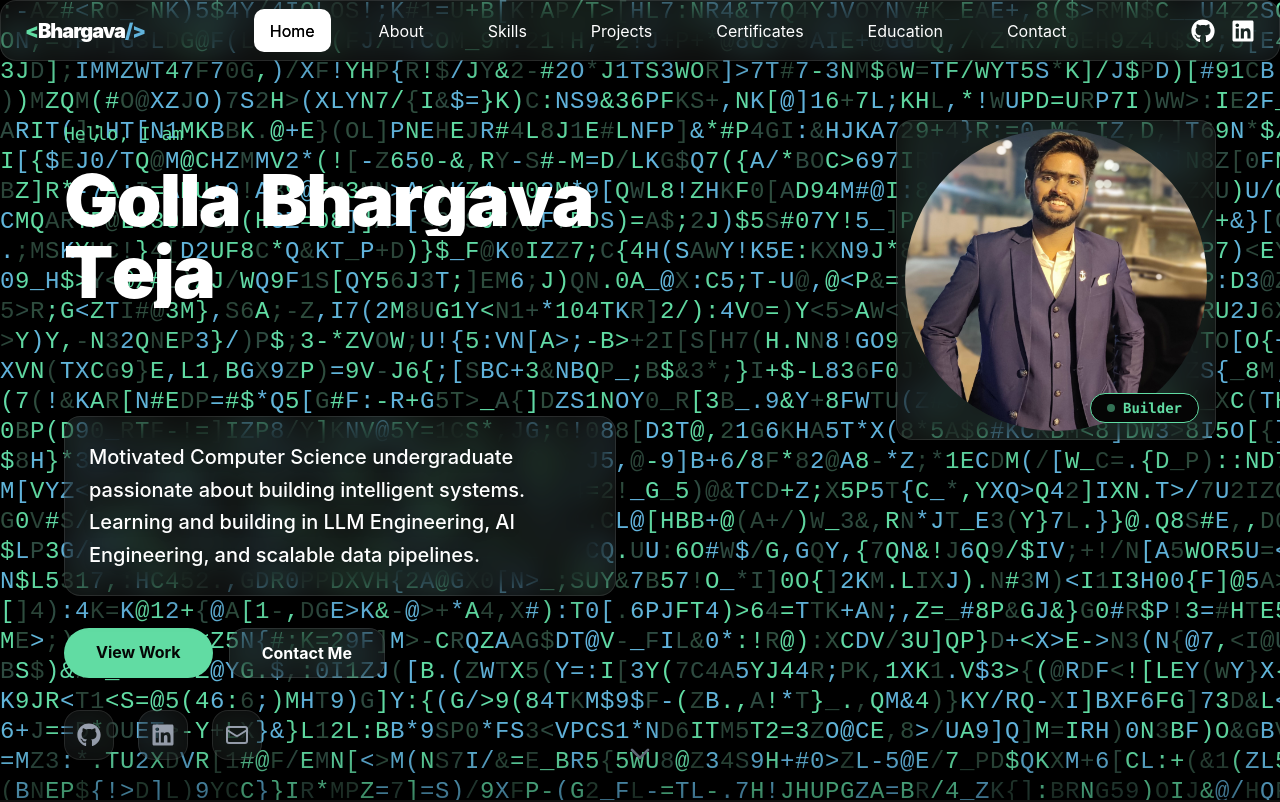
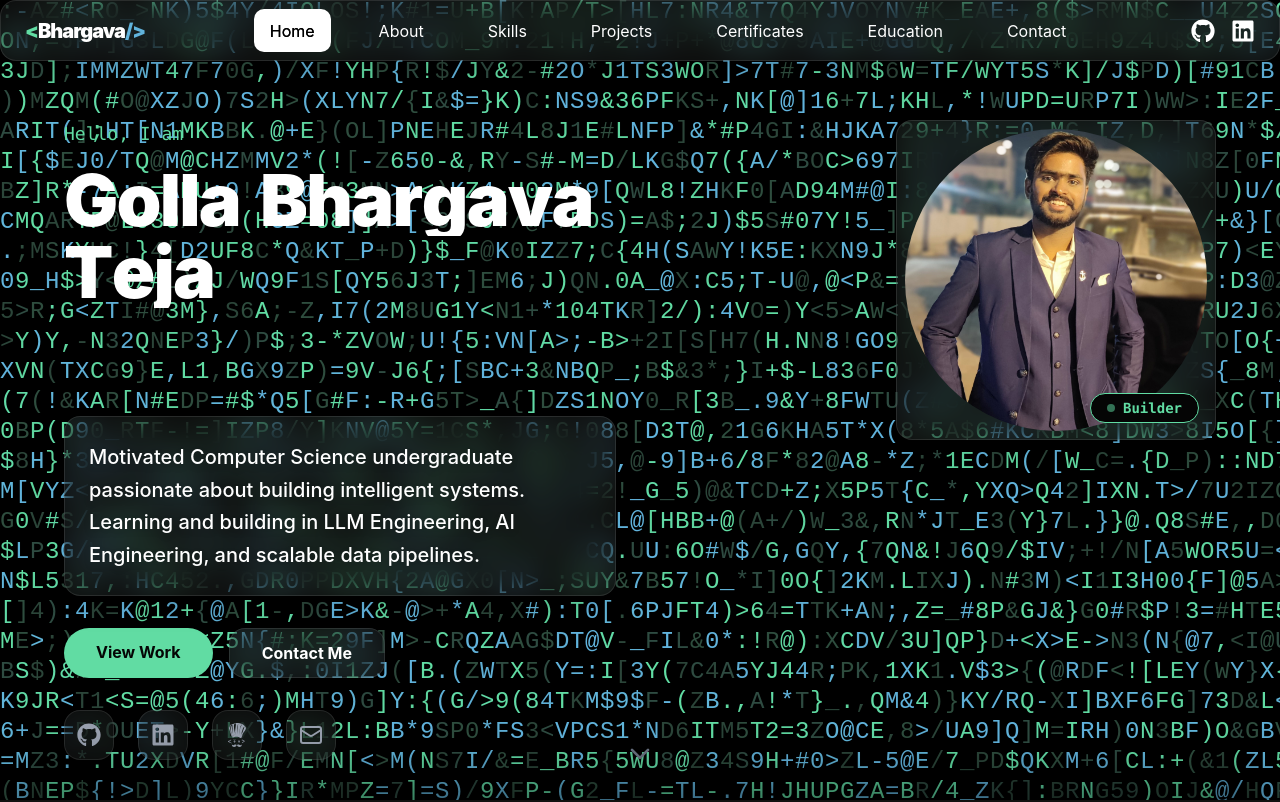
Before and after one commit to bhargavatejagolla/my-portfolio-backend, a React (Vite) app: page / in a window 1280 px wide. Shown: the top 802 px of the page. Built offline with nearby package versions, Linux system fonts and the light colour scheme; a web font is replaced by a local one.

Commit message:
Feat: Add CodeChef profile link

```diff
--- a/src/components/Contact.jsx
+++ b/src/components/Contact.jsx
@@ -1,6 +1,7 @@
 import React, { useRef } from 'react';
 import { Mail, MapPin, Phone, Send } from 'lucide-react';
 import { FaGithub, FaLinkedin } from 'react-icons/fa';
+import { SiCodechef } from 'react-icons/si';
 import ElectricBorder from './ElectricBorder';
 import TextPressure from './TextPressure';
 import FallingText from './FallingText';
@@ -134,6 +135,9 @@ export default function Contact() {
             <a href="https://linkedin.com/in/golla-bhargava-teja" target="_blank" rel="noreferrer" className="p-4 glass-panel hover:bg-secondary/20 hover:text-secondary transition-all hover:-translate-y-1 border border-white/5 hover:border-secondary/50">
               <FaLinkedin size={24} />
             </a>
+            <a href="https://www.codechef.com/users/bhargavatejago" target="_blank" rel="noreferrer" className="p-4 glass-panel hover:bg-[#8B5CF6]/20 hover:text-[#8B5CF6] transition-all hover:-translate-y-1 border border-white/5 hover:border-[#8B5CF6]/50">
+              <SiCodechef size={24} />
+            </a>
           </div>
         </div>
 
--- a/src/components/Hero.jsx
+++ b/src/components/Hero.jsx
@@ -2,6 +2,7 @@ import React from 'react';
 import { motion } from 'framer-motion';
 import { ChevronDown, Mail } from 'lucide-react';
 import { FaGithub, FaLinkedin } from 'react-icons/fa';
+import { SiCodechef } from 'react-icons/si';
 import Shuffle from './Shuffle';
 import { TypeAnimation } from 'react-type-animation';
 import ElectricBorder from './ElectricBorder';
@@ -109,6 +110,7 @@ export default function Hero() {
           <div className="flex flex-wrap gap-4 lg:gap-6 text-gray-400">
             <a href="https://github.com/bhargavatejagolla" target="_blank" rel="noreferrer" className="hover:text-primary transition-colors p-3 glass-panel rounded-full flex items-center justify-center"><FaGithub size={24} /></a>
             <a href="https://linkedin.com/in/golla-bhargava-teja" target="_blank" rel="noreferrer" className="hover:text-primary transition-colors p-3 glass-panel rounded-full flex items-center justify-center"><FaLinkedin size={24} /></a>
+            <a href="https://www.codechef.com/users/bhargavatejago" target="_blank" rel="noreferrer" className="hover:text-primary transition-colors p-3 glass-panel rounded-full flex items-center justify-center"><SiCodechef size={24} /></a>
             <a href="mailto:bhargavatejagolla@gmail.com" className="hover:text-primary transition-colors p-3 glass-panel rounded-full flex items-center justify-center"><Mail size={24} /></a>
           </div>
         </div>
```
